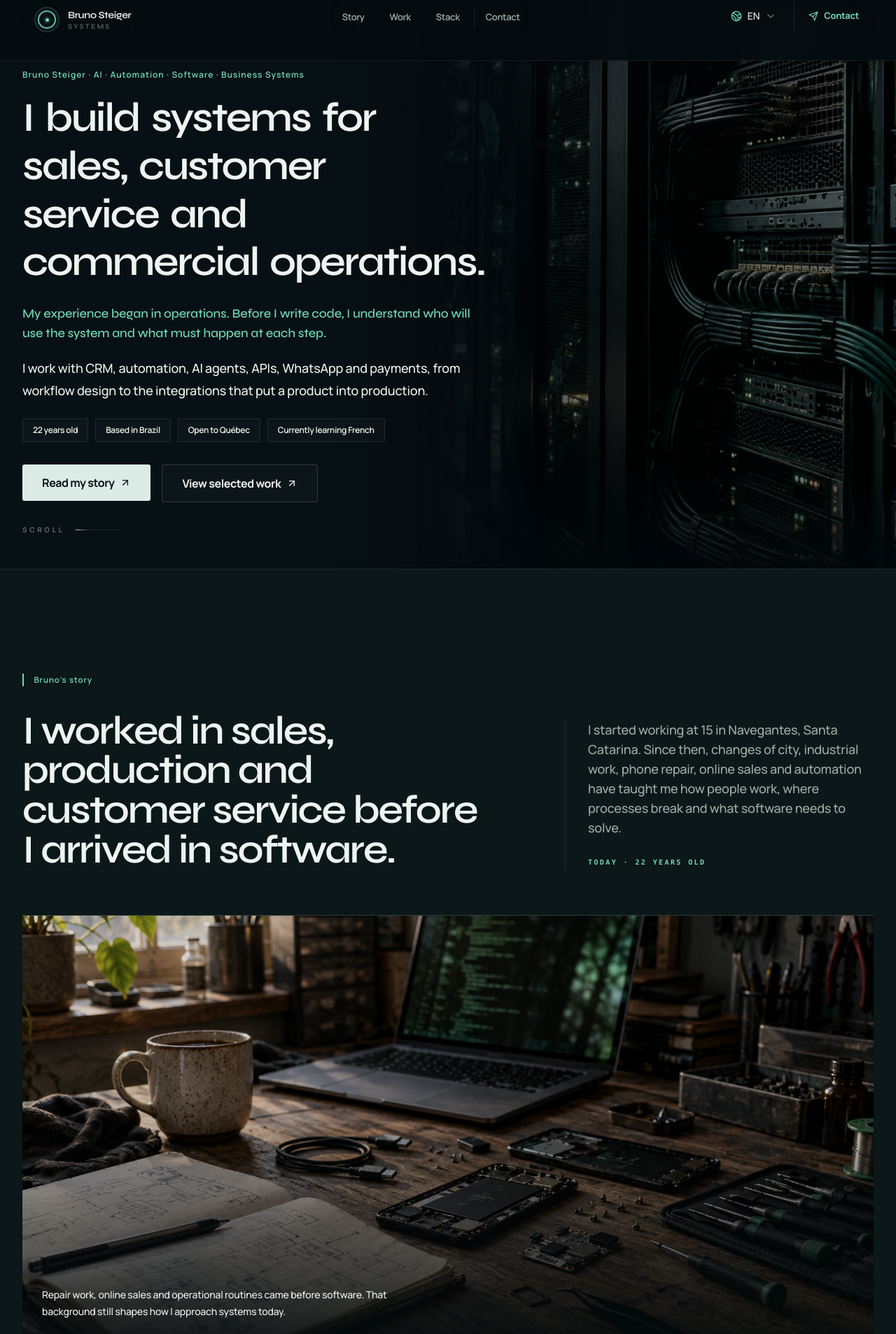
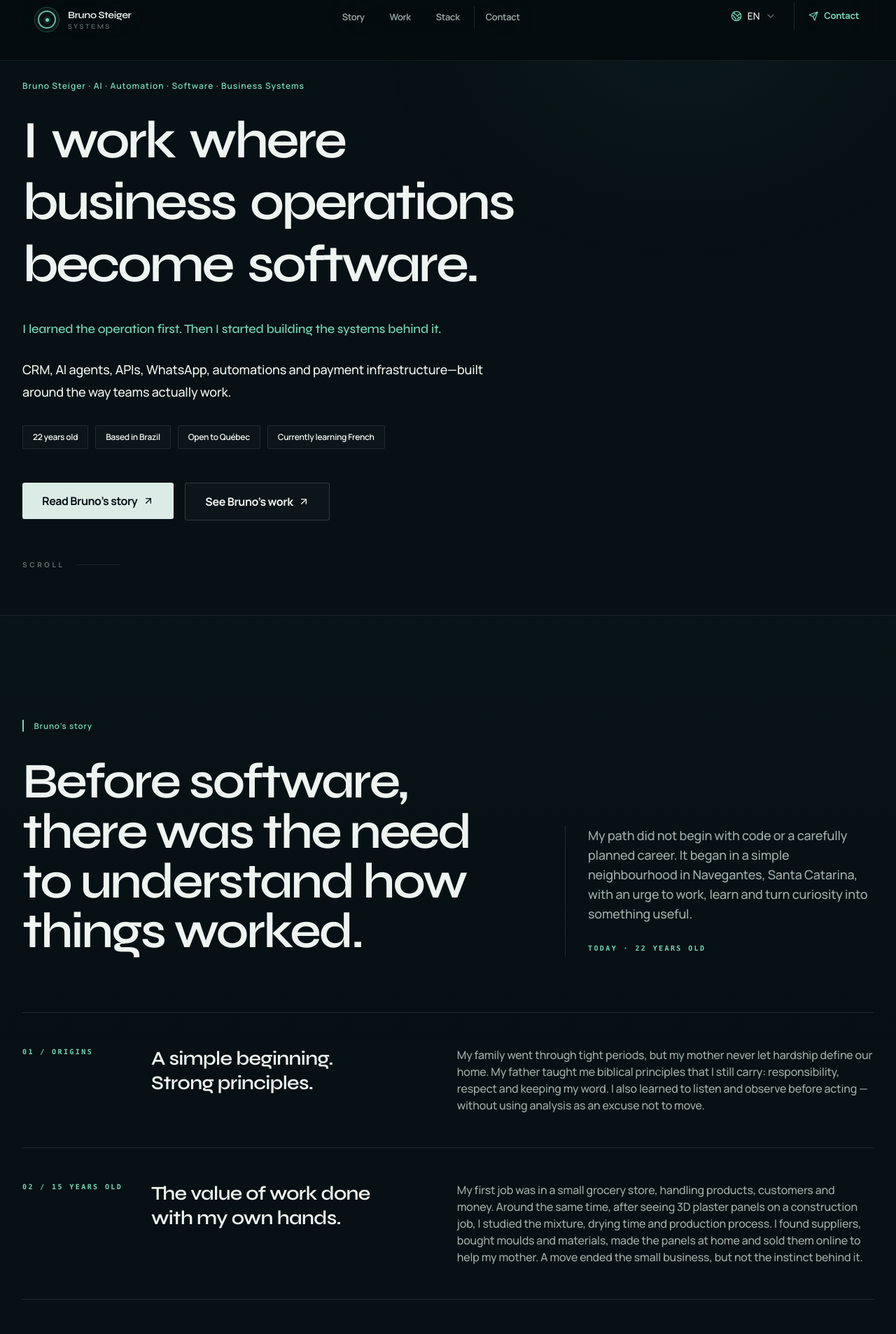
Before and after one commit to Brunozhz/portifolio, a Next.js app: page / in a window 1280 px wide. Shown: the part 19-1926 px from the top of the page at 70% size. Built offline with nearby package versions, Linux system fonts and the light colour scheme.

Commit message:
Revert "feat: humanize portfolio copy and add editorial visuals"
This reverts commit ea83b97cb73cc3e559a41ed905a1b6a1bb7276b3.

```diff
--- a/app/globals.css
+++ b/app/globals.css
@@ -966,120 +966,6 @@ button {
   }
 }
 
-/* Photographic editorial system: real materials, strong type and measured motion. */
-.portfolio-engineering .hero-photograph {
-  opacity: .88;
-  filter: saturate(.78) contrast(1.06) brightness(.76);
-  mask-image: linear-gradient(90deg, transparent 0%, rgba(0, 0, 0, .12) 9%, #000 38%);
-  -webkit-mask-image: linear-gradient(90deg, transparent 0%, rgba(0, 0, 0, .12) 9%, #000 38%);
-}
-
-.portfolio-engineering .hero-photograph::after {
-  content: "";
-  position: absolute;
-  inset: 0;
-  background:
-    linear-gradient(90deg, #071014 0%, rgba(7, 16, 20, .93) 15%, rgba(7, 16, 20, .35) 48%, rgba(7, 16, 20, .05) 100%),
-    linear-gradient(0deg, #071014 0%, transparent 22%, transparent 76%, rgba(7, 16, 20, .68) 100%);
-}
-
-.portfolio-engineering .hero-editorial h1 {
-  max-width: 17ch;
-}
-
-.portfolio-engineering .story-section {
-  background: #0b1718;
-}
-
-.portfolio-engineering .story-photograph {
-  min-height: clamp(22rem, 48vw, 38rem);
-  border-top: 1px solid rgba(205, 234, 225, .18);
-  border-bottom: 1px solid rgba(205, 234, 225, .18);
-  background: #0b1517;
-}
-
-.portfolio-engineering .story-photograph::after {
-  content: "";
-  position: absolute;
-  inset: 0;
-  background: linear-gradient(180deg, transparent 45%, rgba(4, 10, 11, .9) 100%);
-  pointer-events: none;
-}
-
-.portfolio-engineering .story-photograph img {
-  filter: saturate(.78) contrast(1.04) brightness(.82);
-}
-
-/* A light editorial chapter keeps the portfolio from becoming one long dark surface. */
-.portfolio-engineering #technologies {
-  background: #dce5e0;
-  color: #0a1714;
-}
-
-.portfolio-engineering #technologies .text-white,
-.portfolio-engineering #technologies .text-pearl,
-.portfolio-engineering #technologies [class*="text-pearl/"],
-.portfolio-engineering #technologies .text-aurora,
-.portfolio-engineering #technologies .text-aurora-cool {
-  color: #0a1714 !important;
-}
-
-.portfolio-engineering #technologies .text-inkSoft {
-  color: #42534e !important;
-}
-
-.portfolio-engineering #technologies .text-inkMute {
-  color: #697873 !important;
-}
-
-.portfolio-engineering #technologies .text-champagne,
-.portfolio-engineering #technologies [class*="text-champagne/"] {
-  color: #176e57 !important;
-}
-
-.portfolio-engineering #technologies .section-eyebrow {
-  border-color: #176e57;
-  color: #176e57 !important;
-}
-
-.portfolio-engineering #technologies button,
-.portfolio-engineering #technologies .tech-sheet,
-.portfolio-engineering #technologies .tech-context,
-.portfolio-engineering #technologies .glass-pill {
-  border-color: rgba(10, 23, 20, .16) !important;
-}
-
-.portfolio-engineering #technologies button:hover,
-.portfolio-engineering #technologies .glass-pill:hover,
-.portfolio-engineering #technologies .glass-pill.is-selected {
-  border-color: rgba(23, 110, 87, .58) !important;
-  background: rgba(23, 110, 87, .07) !important;
-}
-
-.portfolio-engineering #technologies .tech-context {
-  background: rgba(255, 255, 255, .28) !important;
-}
-
-@media (max-width: 1023px) {
-  .portfolio-engineering .hero-photograph {
-    width: 100%;
-    opacity: .48;
-    mask-image: linear-gradient(180deg, #000 0%, #000 72%, transparent 100%);
-    -webkit-mask-image: linear-gradient(180deg, #000 0%, #000 72%, transparent 100%);
-  }
-
-  .portfolio-engineering .hero-photograph::after {
-    background: linear-gradient(90deg, rgba(7, 16, 20, .96) 0%, rgba(7, 16, 20, .72) 64%, rgba(7, 16, 20, .45) 100%);
-  }
-}
-
-@media (prefers-reduced-motion: reduce) {
-  .portfolio-engineering .hero-photograph,
-  .portfolio-engineering .story-photograph > div {
-    transform: none !important;
-  }
-}
-
 @media (max-width: 640px) {
   .portfolio-editorial {
     background: var(--background);
@@ -1426,7 +1312,7 @@ button {
 
 /* Bruno's story is a continuous editorial record, not a collection of cards. */
 .portfolio-engineering .story-section {
-  background: #0b1718;
+  background: linear-gradient(180deg, rgba(114, 215, 183, .018), transparent 28%);
 }
 
 .portfolio-engineering .story-chapter {
--- a/components/ContactSection.jsx
+++ b/components/ContactSection.jsx
@@ -12,7 +12,7 @@ export default function ContactSection({ content }) {
         <SectionReveal className="contact-editorial grid gap-14 border-y border-white/10 py-14 lg:grid-cols-[1.15fr_0.85fr] lg:py-20">
           <div>
             <span className="section-eyebrow">{content.eyebrow}</span>
-            <h2 className="mt-5 max-w-4xl font-display text-4xl font-semibold leading-[1.04] tracking-[-0.038em] text-white sm:text-5xl lg:text-[3.5rem]">{content.title}</h2>
+            <h2 className="mt-5 max-w-4xl font-display text-4xl font-semibold leading-[1.02] tracking-[-0.04em] text-white sm:text-5xl lg:text-6xl">{content.title}</h2>
             <p className="mt-7 max-w-2xl text-lg leading-8 text-inkSoft">{content.text}</p>
             <p className="mt-9 font-mono text-[10px] uppercase tracking-[0.24em] text-champagne">{content.signature}</p>
           </div>
--- a/components/HeroSection.jsx
+++ b/components/HeroSection.jsx
@@ -1,7 +1,6 @@
 "use client";
 
 import { motion, useScroll, useTransform } from "framer-motion";
-import Image from "next/image";
 import { useRef } from "react";
 import GlowButton from "@/components/GlowButton";
 import Magnetic from "@/components/Magnetic";
@@ -28,29 +27,13 @@ export default function HeroSection({ content }) {
   const y = useTransform(scrollYProgress, [0, 1], [0, -120]);
   const opacity = useTransform(scrollYProgress, [0, 0.7], [1, 0]);
   const scale = useTransform(scrollYProgress, [0, 1], [1, 0.94]);
-  const mediaY = useTransform(scrollYProgress, [0, 1], [0, 90]);
-  const mediaScale = useTransform(scrollYProgress, [0, 1], [1.02, 1.09]);
 
   return (
     <section
       ref={ref}
       id="home"
-      className="hero-editorial relative flex min-h-[100svh] items-center px-5 pb-12 pt-28 sm:px-6 lg:px-8"
+      className="hero-editorial relative flex min-h-[100svh] items-center px-5 pb-16 pt-32 sm:px-6 lg:px-8"
     >
-      <motion.div
-        aria-hidden="true"
-        style={{ y: mediaY, scale: mediaScale }}
-        className="hero-photograph absolute inset-y-0 right-0 w-full overflow-hidden lg:w-[62%]"
-      >
-        <Image
-          src="/images/systems-infrastructure.webp"
-          alt=""
-          fill
-          priority
-          sizes="(max-width: 1024px) 100vw, 62vw"
-          className="object-cover object-[68%_center]"
-        />
-      </motion.div>
       <motion.div
         style={{ y, opacity, scale }}
         variants={container}
@@ -58,8 +41,7 @@ export default function HeroSection({ content }) {
         animate="visible"
         className="relative z-10 mx-auto w-full max-w-7xl text-left"
       >
-        <div className="max-w-[45rem]">
-        <motion.div variants={fadeUp} className="mb-6 inline-flex items-center gap-3">
+        <motion.div variants={fadeUp} className="mb-8 inline-flex items-center gap-3">
           <span className="text-xs font-semibold tracking-[0.08em] text-champagne">
             {content.name} · {content.role}
           </span>
@@ -67,7 +49,7 @@ export default function HeroSection({ content }) {
 
         <motion.h1
           variants={fadeUp}
-          className="max-w-4xl break-words font-display text-[2.35rem] font-semibold leading-[1.04] tracking-[-0.04em] text-white sm:text-5xl md:text-[3.35rem] lg:text-[3.65rem]"
+          className="max-w-4xl break-words font-display text-[2.45rem] font-semibold leading-[1.02] tracking-[-0.045em] text-white sm:text-5xl md:text-6xl lg:text-[4.7rem]"
         >
           <SplitText
             text={content.headline}
@@ -79,19 +61,19 @@ export default function HeroSection({ content }) {
         </motion.h1>
 
         {content.manifesto ? (
-          <motion.p variants={fadeUp} className="mt-5 max-w-2xl font-display text-base font-medium leading-7 tracking-[-0.01em] text-champagne/80 sm:text-lg">
+          <motion.p variants={fadeUp} className="mt-7 max-w-2xl font-display text-base font-medium leading-7 tracking-[-0.01em] text-champagne/80 sm:text-lg">
             {content.manifesto}
           </motion.p>
         ) : null}
 
         <motion.p
           variants={fadeUp}
-          className="mt-5 max-w-2xl text-base font-medium leading-7 text-pearl/85 sm:text-lg sm:leading-8"
+          className="mt-7 max-w-2xl text-base font-medium leading-7 text-pearl/85 sm:text-lg sm:leading-8"
         >
           {content.subheadline}
         </motion.p>
 
-        <motion.div variants={fadeUp} className="mt-6 flex max-w-3xl flex-wrap justify-start gap-2.5">
+        <motion.div variants={fadeUp} className="mt-8 flex max-w-3xl flex-wrap justify-start gap-2.5">
           {content.badges.map((badge, i) => (
             <motion.span
               key={badge}
@@ -105,7 +87,7 @@ export default function HeroSection({ content }) {
           ))}
         </motion.div>
 
-        <motion.div variants={fadeUp} className="mt-8 flex flex-col items-start justify-start gap-4 sm:flex-row">
+        <motion.div variants={fadeUp} className="mt-12 flex flex-col items-start justify-start gap-4 sm:flex-row">
           {content.actions.map((action) => (
             <Magnetic key={action.label} strength={0.22}>
               <GlowButton href={action.href} variant={action.variant} className="w-full sm:w-auto">
@@ -119,14 +101,13 @@ export default function HeroSection({ content }) {
           initial={{ opacity: 0 }}
           animate={{ opacity: 1 }}
           transition={{ delay: 0.85, duration: 0.4 }}
-          className="mt-8 hidden flex-row items-center gap-4 text-[10px] font-bold uppercase tracking-[0.36em] text-inkMute xl:flex"
+          className="mt-14 flex flex-row items-center gap-4 text-[10px] font-bold uppercase tracking-[0.36em] text-inkMute"
         >
           <span>{content.scroll ?? "scroll"}</span>
           <span className="relative block h-px w-16 overflow-hidden bg-white/10">
             <span className="absolute inset-y-0 left-0 w-5 animate-[floatY_2.4s_ease-in-out_infinite] bg-gradient-to-r from-champagne to-transparent" />
           </span>
         </motion.div>
-        </div>
       </motion.div>
     </section>
   );
--- a/components/SelectedWorkSection.jsx
+++ b/components/SelectedWorkSection.jsx
@@ -33,7 +33,7 @@ export default function SelectedWorkSection({ content }) {
         <SectionReveal className="mb-14 grid gap-6 lg:grid-cols-[1fr_auto] lg:items-end">
           <div>
             <span className="section-eyebrow">{content.eyebrow}</span>
-            <h2 className="mt-4 max-w-4xl font-display text-4xl font-semibold leading-[1.04] tracking-[-0.038em] text-white sm:text-5xl lg:text-[3.65rem]">
+            <h2 className="mt-4 max-w-4xl font-display text-4xl font-semibold leading-[1.02] tracking-[-0.04em] text-white sm:text-5xl lg:text-[4.75rem]">
               {content.title}
             </h2>
           </div>
@@ -57,7 +57,7 @@ export default function SelectedWorkSection({ content }) {
                 <span>{content.status}</span>
               </div>
               <p className="mt-12 font-display text-xs font-semibold uppercase tracking-[0.2em] text-inkMute">{content.projectLabel}</p>
-              <h3 className="mt-3 font-display text-5xl font-semibold tracking-[-0.045em] text-white sm:text-6xl lg:text-[4.6rem]">Klumify</h3>
+              <h3 className="mt-3 font-display text-5xl font-semibold tracking-[-0.05em] text-white sm:text-6xl lg:text-[5.8rem]">Klumify</h3>
               <p className="mt-6 max-w-xl text-xl font-medium leading-8 text-pearl sm:text-2xl sm:leading-9">
                 {content.klumify}
               </p>
@@ -70,7 +70,7 @@ export default function SelectedWorkSection({ content }) {
               <div className="klumify-preview-mist" aria-hidden="true" />
               <div className="relative text-center">
                 <p className="text-xs font-medium tracking-[0.08em] text-champagne">{content.accessRestricted}</p>
-                <h4 className="klumify-coming-soon mt-6 font-display text-5xl font-semibold tracking-[-0.04em] text-white sm:text-6xl lg:text-[3.9rem]">{content.comingSoon}</h4>
+                <h4 className="klumify-coming-soon mt-6 font-display text-5xl font-semibold tracking-[-0.045em] text-white sm:text-6xl lg:text-[4.6rem]">{content.comingSoon}</h4>
                 <p className="mx-auto mt-7 max-w-sm text-sm leading-7 text-inkSoft">{content.sealedText}</p>
                 <p className="mt-10 text-[11px] font-medium tracking-[0.06em] text-inkMute">{content.activeBuild}</p>
               </div>
--- a/components/StorySection.jsx
+++ b/components/StorySection.jsx
@@ -1,23 +1,17 @@
 "use client";
 
-import { motion, useScroll, useTransform } from "framer-motion";
-import Image from "next/image";
-import { useRef } from "react";
+import { motion } from "framer-motion";
 import LiveAge from "@/components/LiveAge";
 import SectionReveal from "@/components/SectionReveal";
 
 export default function StorySection({ content }) {
-  const imageRef = useRef(null);
-  const { scrollYProgress } = useScroll({ target: imageRef, offset: ["start end", "end start"] });
-  const imageY = useTransform(scrollYProgress, [0, 1], [-34, 34]);
-
   return (
     <section id="story" className="story-section relative px-5 py-28 sm:px-6 lg:px-8 lg:py-36">
       <div className="mx-auto max-w-7xl">
         <SectionReveal className="grid gap-10 lg:grid-cols-[minmax(0,1.25fr)_minmax(18rem,0.75fr)] lg:items-end">
           <div>
             <span className="section-eyebrow">{content.eyebrow}</span>
-            <h2 className="mt-5 max-w-4xl font-display text-4xl font-semibold leading-[1.04] tracking-[-0.038em] text-white sm:text-5xl lg:text-[3.55rem]">
+            <h2 className="mt-5 max-w-4xl font-display text-4xl font-semibold leading-[1.03] tracking-[-0.04em] text-white sm:text-5xl lg:text-[4.45rem]">
               {content.title}
             </h2>
           </div>
@@ -27,23 +21,6 @@ export default function StorySection({ content }) {
               {content.ageLabel} · <LiveAge suffix={content.ageSuffix} />
             </p>
           </div>
-        </SectionReveal>
-
-        <SectionReveal className="mt-16">
-          <figure ref={imageRef} className="story-photograph relative overflow-hidden">
-            <motion.div style={{ y: imageY }} className="absolute -inset-y-10 inset-x-0">
-              <Image
-                src="/images/learning-workbench.webp"
-                alt={content.imageAlt}
-                fill
-                sizes="(max-width: 1280px) 100vw, 1280px"
-                className="object-cover object-center"
-              />
-            </motion.div>
-            <figcaption className="absolute bottom-0 left-0 z-10 max-w-xl p-5 text-sm leading-6 text-pearl/85 sm:p-7">
-              {content.imageCaption}
-            </figcaption>
-          </figure>
         </SectionReveal>
 
         <div className="mt-20 border-b border-white/10">
--- a/components/TechStackSection.jsx
+++ b/components/TechStackSection.jsx
@@ -15,7 +15,7 @@ export default function TechStackSection({ content }) {
       <div className="mx-auto max-w-7xl">
         <SectionReveal className="mx-auto max-w-3xl text-center">
           <span className="section-eyebrow">{content.eyebrow}</span>
-          <h2 className="mt-3 font-display text-4xl font-semibold leading-[1.05] tracking-[-0.035em] text-white sm:text-5xl md:text-[3.45rem]">
+          <h2 className="mt-3 font-display text-4xl font-semibold leading-[1.05] tracking-[-0.035em] text-white sm:text-5xl md:text-6xl">
             <SplitText text={content.title} className="text-aurora" staggerWords={0.06} startY={28} />
           </h2>
           <p className="mx-auto mt-6 max-w-2xl text-lg font-medium leading-8 text-inkSoft">
```
Also changed, not shown: lib/portfolioI18n.js, lib/showcaseI18n.js, lib/storyI18n.js, public/images/learning-workbench.webp (deleted), public/images/systems-infrastructure.webp (deleted).
